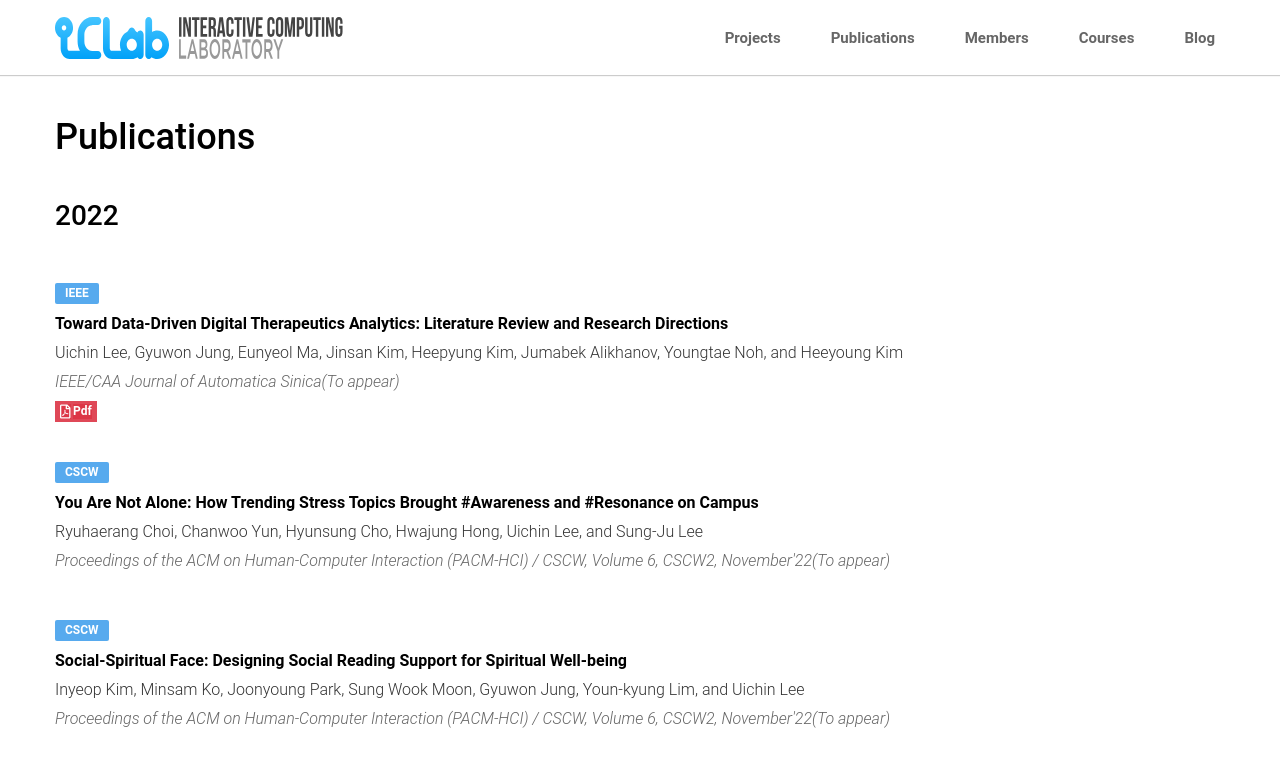
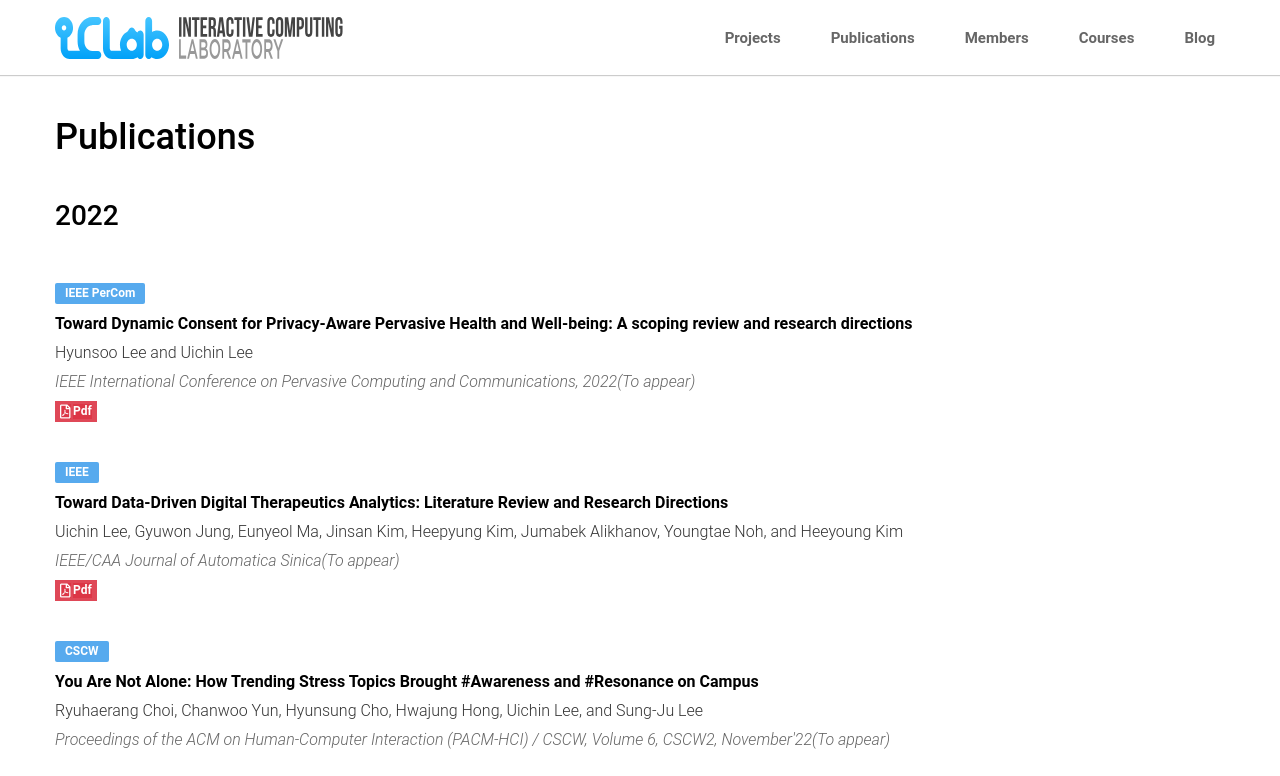
Before and after one commit to Kaist-ICLab/old-homepage, a Next.js app: page /publications in a window 1280 px wide. Shown: the top 776 px of the page. Built offline with nearby package versions, Linux system fonts and the light colour scheme.

Commit message:
publication added

```diff
--- a/data/publicationData.js
+++ b/data/publicationData.js
@@ -1,4 +1,14 @@
 const publicationData = {
+  lee2022towarddynamic: {
+    year: 2022,
+    title:
+      'Toward Dynamic Consent for Privacy-Aware Pervasive Health and Well-being: A scoping review and research directions',
+    authors: ['Hyunsoo Lee', 'Uichin Lee'],
+    venue: 'IEEE PerCom',
+    full_venue: 'IEEE International Conference on Pervasive Computing and Communications, 2022',
+    visible: false,
+    pdf: 'https://drive.google.com/file/d/1Bjw2bbtvukHLmL5YGSLkNDnlEWBeu_h1/view?usp=sharing',
+  },
   lee2022toward: {
     year: 2022,
     title:
```
Also changed, not shown: 1 other file (tests, documents, lock files or other folders).
